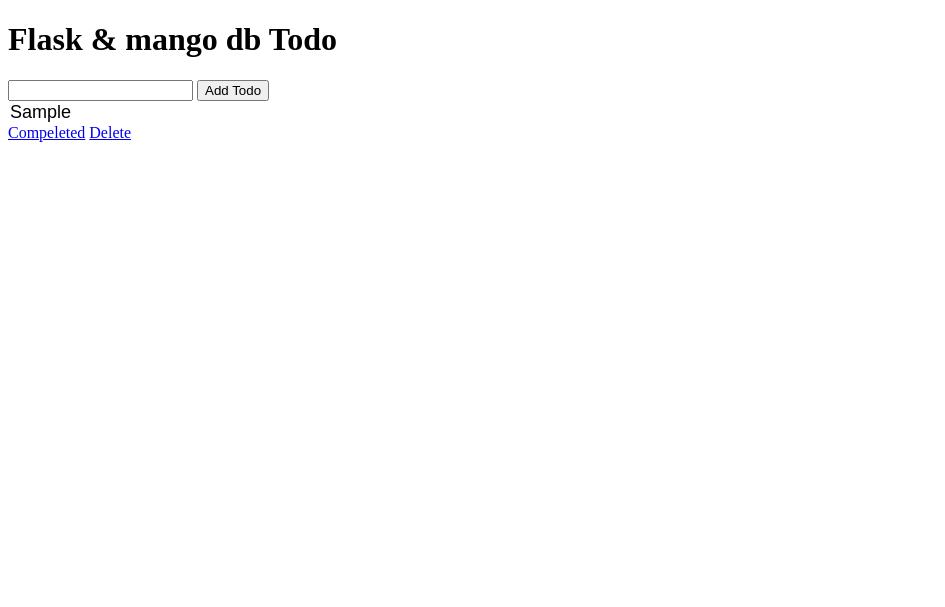
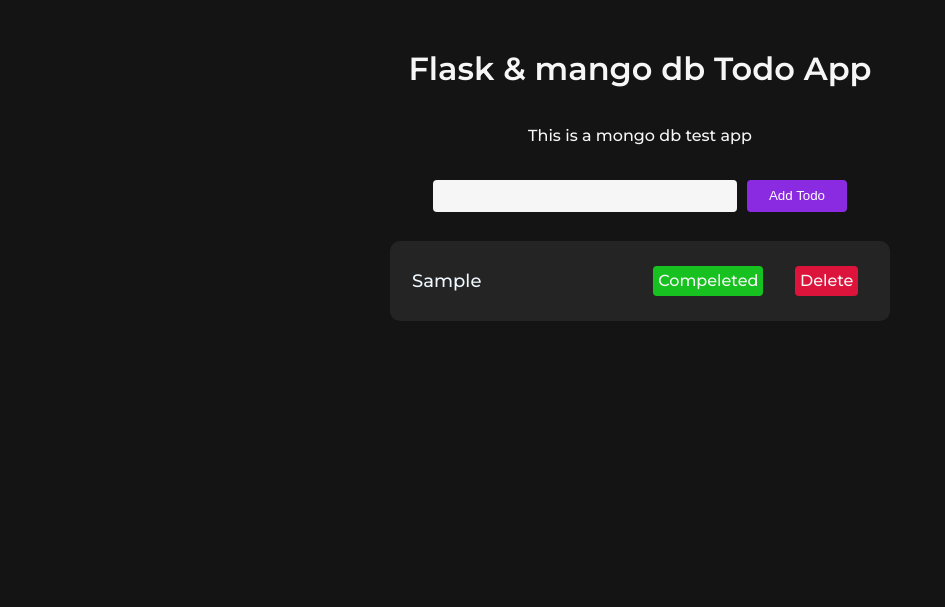
Before and after one commit to vasantharaja200295/flask-test-app, a Flask app: template templates/index.html in a window 1280 px wide. Shown: the top 607 px of the page, without its empty margins (0-945 px from the left). Run offline with Flask 2, Linux system fonts and the light colour scheme; the template is opened without the code that fills it: most values are stand-ins (such as "Sample title", 1, 10 or a date in 2020); parts of the project's set-up code (start-up, migrations or seed data) failed here and were passed over.

Commit message:
Final todo app

```diff
--- a/main.py
+++ b/main.py
@@ -5,8 +5,11 @@ from pymongo.server_api import ServerApi
 from bson import ObjectId
 import os
 
-uri = "mongodb+srv://vasantharaja200295:cjcCN2FklWjw427W@cluster0.vpzkuqi.mongodb.net/mydb?retryWrites=true&w=majority"
+load_dotenv('.env')
+
+uri = f"mongodb+srv://{os.getenv('MONGOUSERNAME')}:{os.getenv('PASSWORD')}@cluster0.vpzkuqi.mongodb.net/?retryWrites=true&w=majority"
 mongoClient = MongoClient(uri, server_api=ServerApi('1'))
+
 
 app = Flask(__name__)
 
@@ -15,7 +18,6 @@ try:
     print(">> Pinged your deployment. You successfully connected to MongoDB!")
 except Exception as e:
     print(e)
-
 
 
 db = mongoClient.get_database('mydb').get_collection('todos')
--- /dev/null
+++ b/static/styles.css
@@ -0,0 +1,115 @@
+@import url("https://fonts.googleapis.com/css2?family=Montserrat:wght@300;500;600&display=swap");
+
+
+body {
+  background-color: rgb(20, 20, 20);
+  padding: 20px;
+  font-family: "Montserrat", sans-serif;
+  color: #f6f6f6;
+  display: flex;
+  flex-direction: column;
+  align-items: center;
+  justify-content: center;
+}
+
+.container {
+  height: 70vh;
+  width: 100%;
+  display: flex;
+  flex-direction: column;
+  align-items: center;
+  justify-content: flex-start;
+}
+
+.mainForm {
+  height: 70px;
+  width: 40%;
+  display: flex;
+  flex-direction: row;
+  align-items: center;
+  justify-content: center;
+  gap: 10px;
+}
+
+.mainForm > input {
+  height: 30px;
+  width: 300px;
+  border: 0;
+  border-radius: 4px;
+  background: #f6f6f6;
+}
+
+.mainForm > button {
+  height: 32px;
+  width: 100px;
+  border: 0px;
+  border-radius: 4px;
+  color: white;
+  background-color: blueviolet;
+}
+
+.todoItems {
+  background-color: rgb(36, 36, 36);
+  height: 80px;
+  width: 500px;
+  border-radius: 10px;
+  margin: 10px;
+  display: flex;
+  flex-direction: row;
+  justify-content: space-evenly;
+  align-items: center;
+}
+
+.todoItems > form {
+  width: 40%;
+  display: flex;
+  flex-direction: row;
+  align-items: center;
+  justify-content: center;
+  gap: 10px;
+}
+
+.updateField{
+    border-radius: 5px;
+    height: 40px;
+    width: auto;
+    background-color: transparent;
+    color: aliceblue;
+    font-family: 'Montserrat';
+    font-weight: 400;
+}
+
+
+.delete-btn{
+    height: 30px;
+    width: max-content;
+    padding: 5px;
+    box-sizing: border-box;
+    background-color: crimson;
+    text-align: center;
+    justify-content: center;
+    color: #f6f6f6;
+    text-decoration: none;
+    border-radius: 4px;
+}
+
+.done-btn{
+    height: 30px;
+    width: max-content;
+    padding: 5px;
+    box-sizing: border-box;
+    background-color:rgb(23, 194, 32);
+    text-align: center;
+    justify-content: center;
+    color: #f6f6f6;
+    text-decoration:none;
+    border-radius: 4px;
+}
+
+h1{
+    font-weight: 800;
+}
+
+.completed{
+    text-decoration: line-through;
+}
--- a/static/test.json
+++ /dev/null
@@ -1,5 +0,0 @@
-{
-    "name":"vasantharaja",
-    "age": "21",
-    "speciality":"Brains"
-}
--- a/templates/index.html
+++ b/templates/index.html
@@ -3,59 +3,36 @@
   <head>
     <meta charset="UTF-8" />
     <meta name="viewport" content="width=device-width, initial-scale=1.0" />
-    <title>Document</title>
-    <style>
-      #submit-button {
-        display: block;
-      }
-    </style>
+    <title>Flask & mango db Todo App</title>
+
+    <link rel="stylesheet" href="{{url_for('static', filename='styles.css')}}">
   </head>
   <body>
-    <div>
-      <h1>Flask & mango db Todo</h1>
-      <form action="{{url_for('add_todo')}}" method="post">
+    <div class="container">
+      <h1>Flask & mango db Todo App</h1>
+      <p>This is a mongo db test app</p>
+      <form action="{{url_for('add_todo')}}" method="post" class="mainForm">
         <input type="text" name="todo" id="todo" />
         <button type="submit">Add Todo</button>
       </form>
       {%for item in todos%}
-      <div>
+      <div class="todoItems">
         <form action="{{url_for('update_todo', id=item._id)}}" method="post">
           <input
             type="text"
             name="update_todo"
-            id="updateField"
+            class="updateField {%if item.completed%} completed {%endif%}"
             value="{{item.todoItem}}"
-            style="border: 0; font-size: large"
+            style="border: 0; font-size: large;"
           />
-          <button type="submit" id="update-button" style="display: none">
-            Update
+          <button type="submit" class="update-button" style="display: none">
           </button>
         </form>
-        <a href="{{url_for('complete_todo', id=item._id)}}">Compeleted</a>
-        <a href="{{url_for('delete_todo', id=item._id)}}">Delete</a>
+        <a class="done-btn" href="{{url_for('complete_todo', id=item._id)}}">Compeleted</a>
+        <a class="delete-btn" href="{{url_for('delete_todo', id=item._id)}}">Delete</a>
       </div>
       {%endfor%}
     </div>
 
-    <script>
-      const textField = document.getElementById("updateField");
-      const updateButton = document.getElementById("update-button");
-
-      function toggleButtonVisibility() {
-        if (
-          textField.value.trim() !== "" ||
-          textField === document.activeElement
-        ) {
-            updateButton.style.display = "block";
-        } else {
-            updateButton.style.display = "none";
-        }
-      }
-
-      // Add event listeners for input, focus, and blur events
-      textField.addEventListener("input", toggleButtonVisibility);
-      textField.addEventListener("focus", toggleButtonVisibility);
-      textField.addEventListener("blur", toggleButtonVisibility);
-    </script>
   </body>
 </html>
```
Also changed, not shown: static/wolf-logo.png (deleted), 1 other file.
